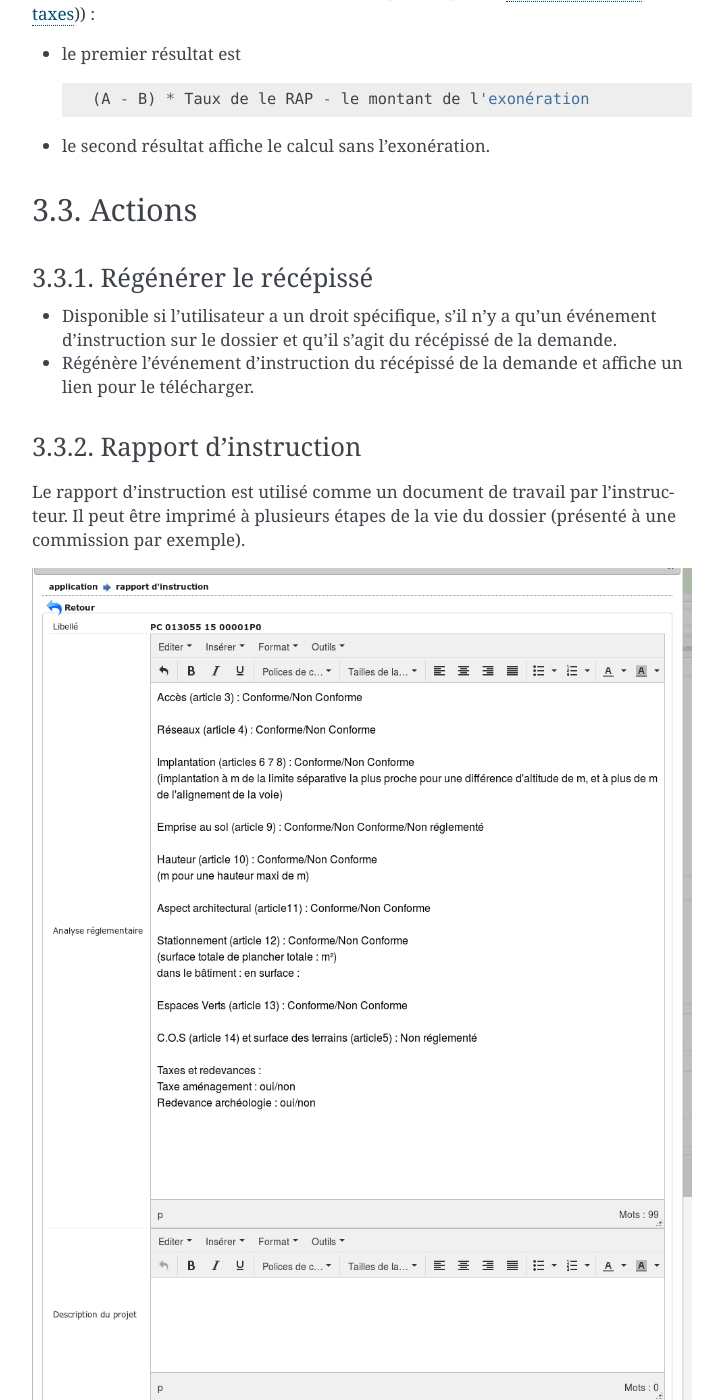
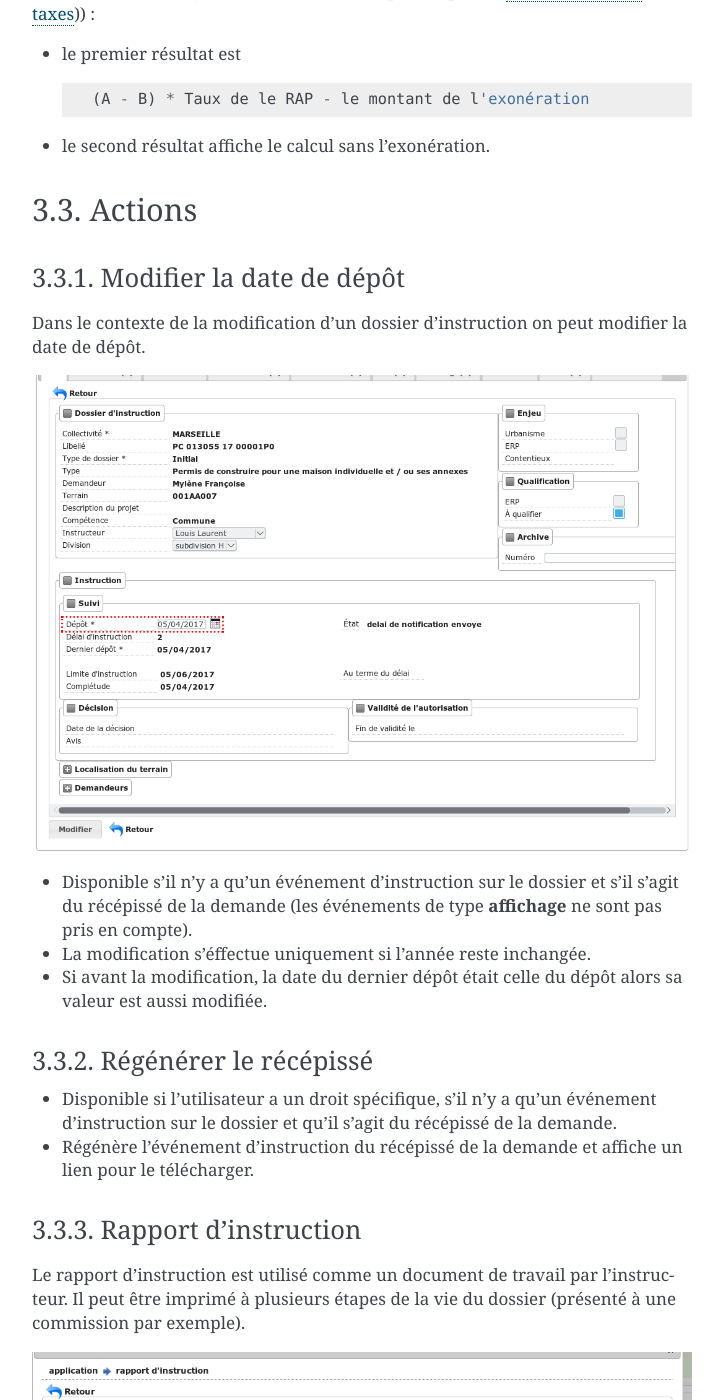
Before and after one commit to mpavaux/openads-documentation, a Sphinx documentation site: the page built from source/manuel_utilisateur/instruction.rst, in a window 1280 px wide and 1400 px high, scrolled down 14874 px. Shown: the whole window, without its empty margins (388-1111 px from the left). Built offline with Sphinx 7.4.7, drawn with Linux system fonts in a browser that asks for light colours; some of the changed text lies outside the part shown.

Commit message:
* Possibilité de modifier la date de dépôt d'un DI

```diff
--- a/source/manuel_utilisateur/instruction.rst
+++ b/source/manuel_utilisateur/instruction.rst
@@ -320,6 +320,21 @@
 =======
 Actions
 =======
+
+.. _instruction_action_modifier_date:
+
+
+Modifier la date de dépôt
+=========================
+
+Dans le contexte de la modification d'un dossier d'instruction on peut modifier la date de dépôt.
+
+.. image:: instruction_action_modifier_date.png
+
+* Disponible s'il n'y a qu'un événement d'instruction sur le dossier et s'il s'agit du récépissé de la demande (les événements de type **affichage** ne sont pas pris en compte).
+* La modification s'éffectue uniquement si l'année reste inchangée.
+* Si avant la modification, la date du dernier dépôt était celle du dépôt alors sa valeur est aussi modifiée.
+
 
 Régénérer le récépissé
 ======================
```
Also changed, not shown: source/manuel_utilisateur/instruction_action_modifier_date.png (added).
